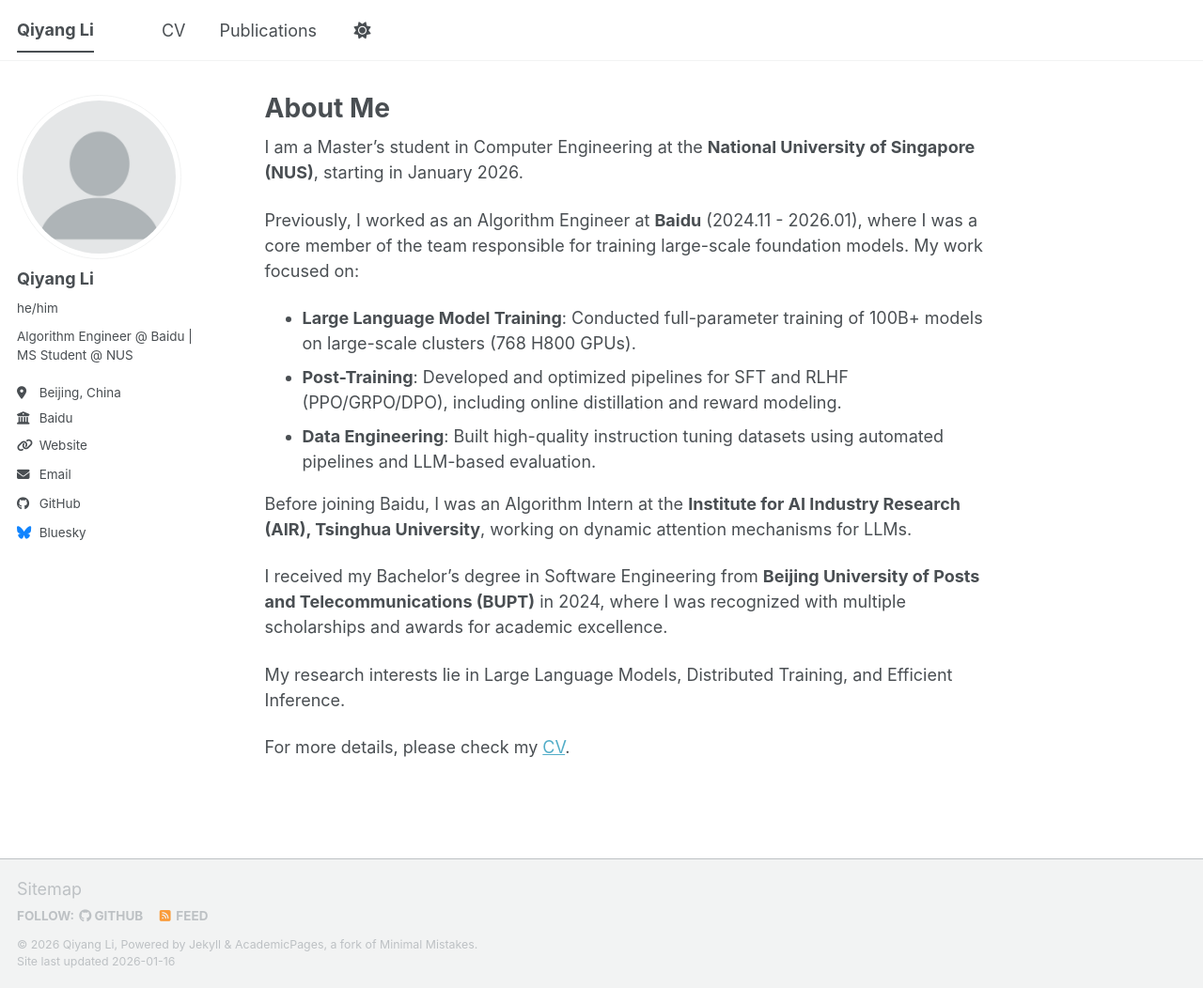
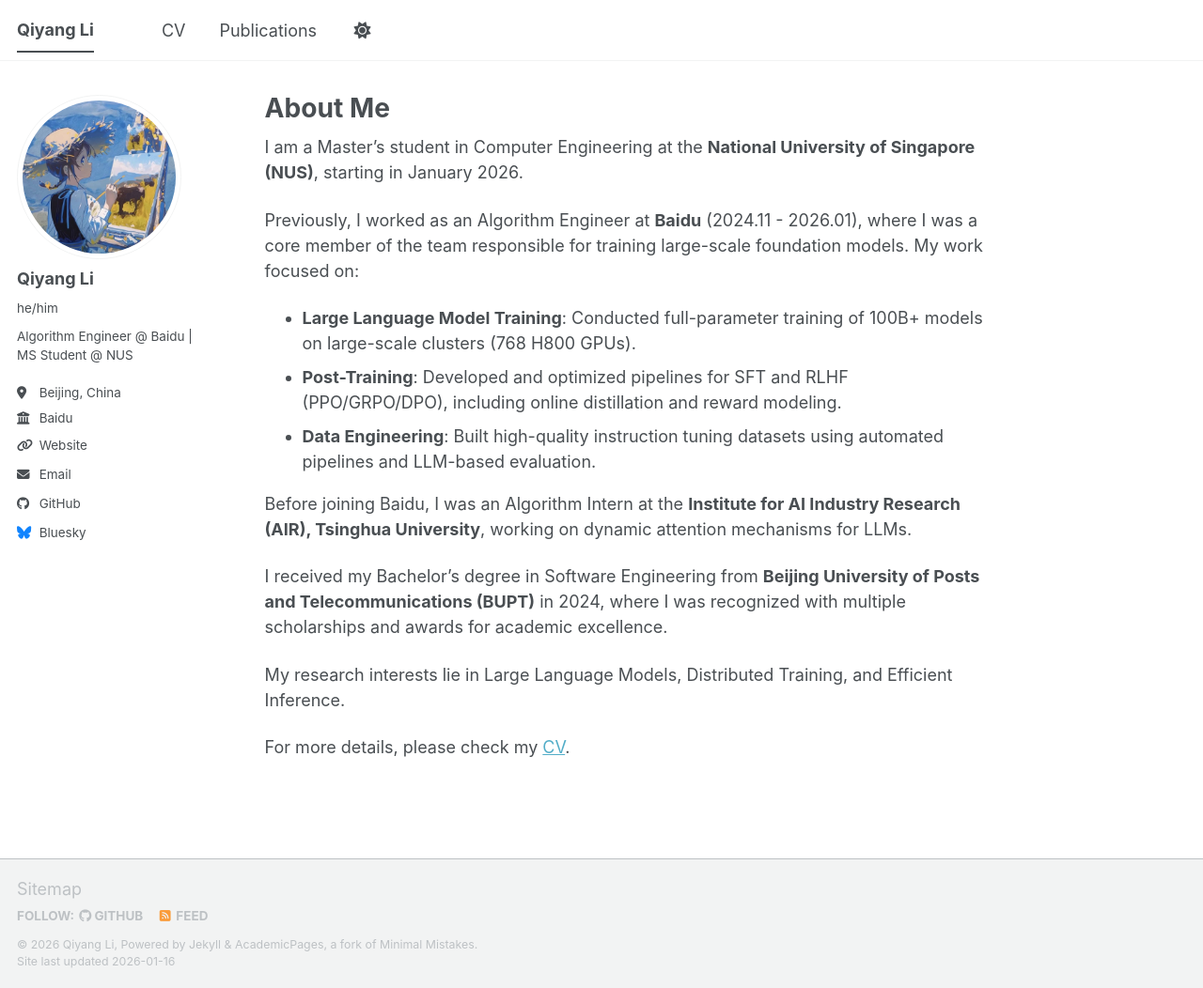
Before and after one commit to qiyangli878/qiyangli878.github.io, a Jekyll site: the page built from _pages/about.md, in a window 1280 px wide and 1052 px high. Shown: the whole window at 94% size. Built offline with Jekyll 4.4.1, drawn with Linux system fonts in a browser that asks for light colours; a script bundle is joined from its source files by our own code; library files that are not in the unit come from our copies.

Commit message:
touxiang

```diff
--- a/_config.yml
+++ b/_config.yml
@@ -23,7 +23,7 @@
 #               Additional customization can be done by editing /_includes/author-profile.html
 author:
   # Biographic information
-  avatar           : "profile.png"
+  avatar           : "touxiang.jpg"
   name             : "Qiyang Li"
   pronouns         : "he/him"
   bio              : "Algorithm Engineer @ Baidu | MS Student @ NUS"
--- a/_data/authors.yml
+++ b/_data/authors.yml
@@ -3,6 +3,6 @@
   uri         : "https://qiyangli878.github.io"
   email       : "qiyangli878@gmail.com"
   bio         : "Algorithm Engineer @ Baidu | MS Student @ NUS"
-  avatar      : "profile.png"
+  avatar      : "touxiang.jpg"
   # twitter     : "username"
   github      : "qiyangli878"
```
Also changed, not shown: images/touxiang.jpg (added).
